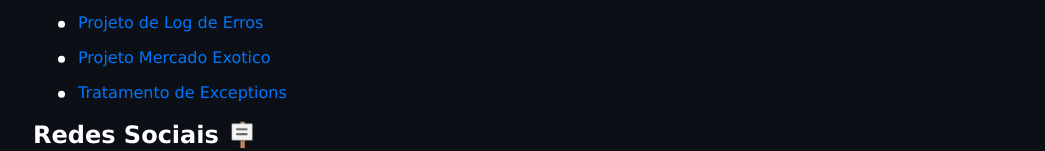
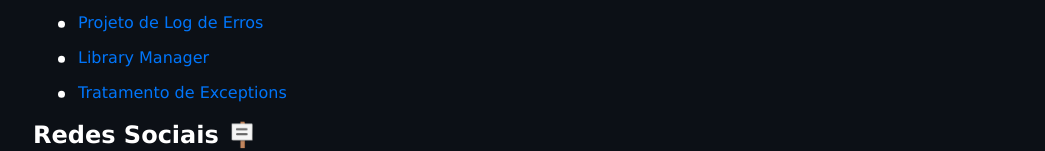
Before and after one commit to YuriOliveira1/YuriOliveira1.github.io, a plain HTML site: page index.html in a window 1280 px wide. Shown: the part 528-679 px from the top of the page, without its empty margins (80-1125 px from the left). Drawn offline with Linux system fonts and the light colour scheme.

Commit message:
Update index.html

```diff
--- a/index.html
+++ b/index.html
@@ -44,7 +44,7 @@
                 receber qualquer feedback ou sugestão que possa ter.
             </p>
             <p class="bullet space-text"><a href="https://github.com/YuriOliveira1/PSC-LogErros">Projeto de Log de Erros</a></p>
-            <p class="bullet space-text"><a href="https://github.com/YuriOliveira1/Mercado-Exotico">Projeto Mercado Exotico</a></p>
+            <p class="bullet space-text"><a href="https://github.com/YuriOliveira1/Library-Manager"> Library Manager</a></p>
             <p class="bullet space-text"><a href="https://github.com/YuriOliveira1/Atv2105">Tratamento de Exceptions</a></p>
         </article>
         <article>
```
